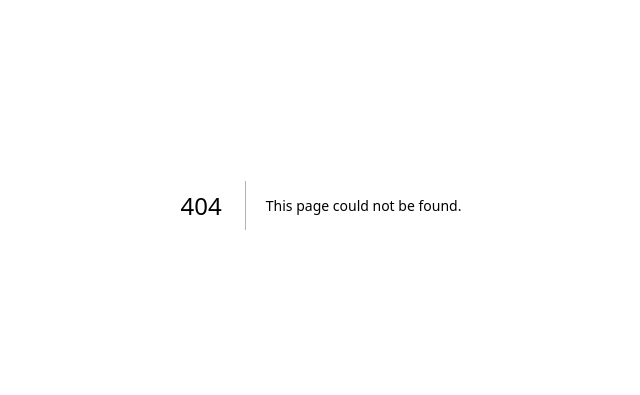
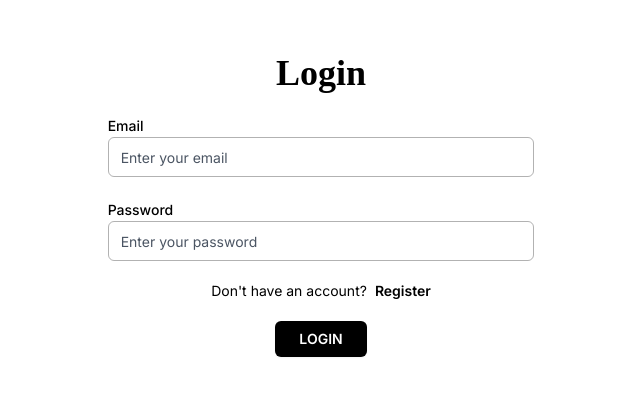
Before and after one commit to riteshk-007/Next-Auth, a Next.js app: page /user in a window 1280 px wide. Before the commit this address had no page. Shown: the part 195-590 px from the top of the page, without its empty margins (319-959 px from the left). Built offline with nearby package versions, Linux system fonts and the light colour scheme.

Commit message:
auth page

```diff
--- /dev/null
+++ b/app/(auth)/user/page.js
@@ -0,0 +1,62 @@
+"use client";
+import Button from "@/components/Button";
+import Input from "@/components/Input";
+import { useState } from "react";
+
+const User = () => {
+  const [variate, setVariate] = useState("LOGIN");
+  return (
+    <form className="w-full flex justify-center items-center h-screen space-y-5 flex-col">
+      <h1
+        className="text-4xl font-semibold text-black"
+        style={{ fontFamily: "Poppins" }}
+      >
+        {variate === "LOGIN" ? "Login" : "Register"}
+      </h1>
+      {variate === "REGISTER" && (
+        <Input
+          label="Name"
+          id="name"
+          type="text"
+          placeholder="Enter your name"
+        />
+      )}
+      <Input
+        label="Email"
+        id="email"
+        type="email"
+        placeholder="Enter your email"
+      />
+      <Input
+        label="Password"
+        id="password"
+        type="password"
+        placeholder="Enter your password"
+      />
+      {variate === "LOGIN" ? (
+        <span className="text-sm  text-black  flex gap-2">
+          {" Don't have an account? "}{" "}
+          <p
+            className="cursor-pointer font-semibold"
+            onClick={() => setVariate("REGISTER")}
+          >
+            Register
+          </p>
+        </span>
+      ) : (
+        <span className="text-sm  text-black  flex gap-2">
+          Already have an account?
+          <p
+            className="cursor-pointer font-semibold"
+            onClick={() => setVariate("LOGIN")}
+          >
+            Login
+          </p>
+        </span>
+      )}
+      <Button type="submit" variate={variate} />
+    </form>
+  );
+};
+
+export default User;
--- /dev/null
+++ b/components/Button.js
@@ -0,0 +1,14 @@
+import React from "react";
+
+const Button = ({ variate }) => {
+  return (
+    <button
+      type="submit"
+      className="rounded-md bg-black px-6 py-2 text-sm font-semibold text-white shadow-sm hover:bg-black/80 focus-visible:outline focus-visible:outline-2 focus-visible:outline-offset-2 focus-visible:outline-black"
+    >
+      {variate === "LOGIN" ? "LOGIN" : "REGISTER"}
+    </button>
+  );
+};
+
+export default Button;
--- /dev/null
+++ b/components/Input.js
@@ -0,0 +1,20 @@
+const Input = ({ label, id, type, placeholder, ref }) => {
+  return (
+    <div className="w-full md:w-1/3">
+      <label
+        className="text-sm font-medium leading-none peer-disabled:cursor-not-allowed peer-disabled:opacity-70"
+        htmlFor={id}
+      >
+        {label}
+      </label>
+      <input
+        className="flex h-10 w-full rounded-md border border-black/30 bg-transparent px-3 py-2 text-sm placeholder:text-gray-600 focus:outline-none focus:ring-1 focus:ring-black/30 focus:ring-offset-1 disabled:cursor-not-allowed disabled:opacity-50"
+        type={type}
+        placeholder={placeholder}
+        id={id}
+      ></input>
+    </div>
+  );
+};
+
+export default Input;
```
